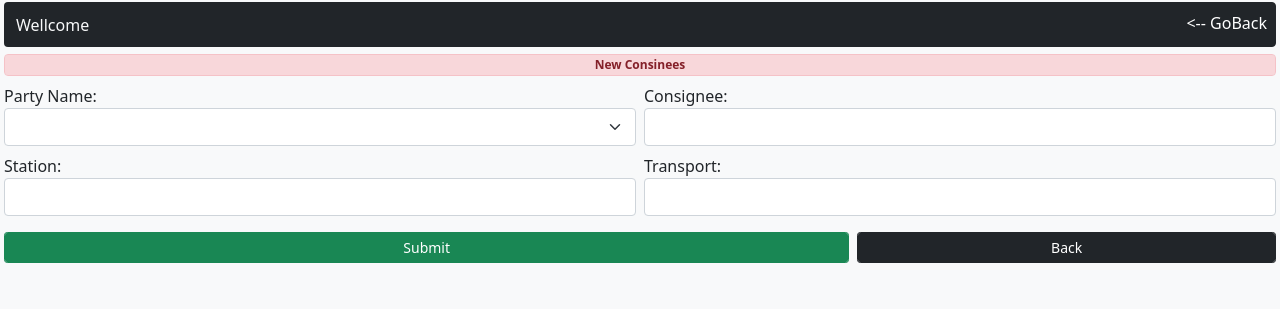
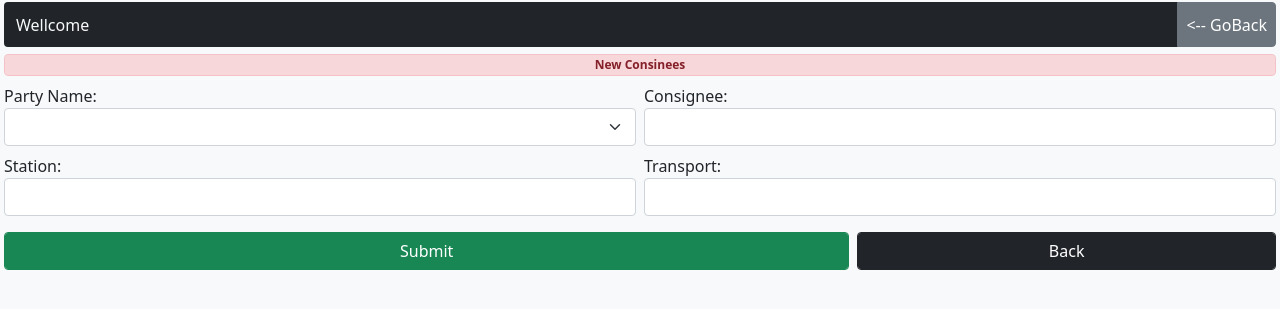
Before and after one commit to mkindia/order-m, a Django app: page /addconsignee/1/ in a window 1280 px wide. Shown: the top 309 px of the page. Run offline with Django 3.2, Linux system fonts and the light colour scheme; a user stored in the database is signed in; data comes from the database, SQL or seed files in the repository; both versions use the stored data as it was after the commit; some libraries are stand-ins or nearby versions.

Commit message:
16-09-21

```diff
--- a/makeorders/templates/add_consignee.html
+++ b/makeorders/templates/add_consignee.html
@@ -38,10 +38,10 @@
     {% endfor %}
 
     <div class="col-8">
-      <input class="form-control btn-success btn-sm mt-2" type="submit" value="Submit">
+      <input class="form-control btn-success btn mt-2" type="submit" value="Submit">
     </div>
     <div class="col-4">
-      <button class="form-control btn-dark btn-sm mt-2" type="button" onclick="history.back(-1)">Back</button>
+      <button class="form-control btn-dark btn mt-2" type="button" onclick="history.back(-1)">Back</button>
     </div>
 </form>
 
--- a/makeorders/templates/base.html
+++ b/makeorders/templates/base.html
@@ -28,8 +28,8 @@
     <div class="input-group p-0" >
       <button class="form-control bg-dark text-light border-0 text-start"  disabled>{% block bodyheader %} Wellcome {% endblock bodyheader %}
       </button>
-      <a class="btn btn-dark p-2" type="button" onclick="history.back(-1)">
-        <-- GoBack </a>
+      <button class="btn btn-secondary p-2" type="button" onclick="history.back(-1)">
+        <-- GoBack </button>
     </div>
 
 
--- a/makeorders/templates/for_data.html
+++ b/makeorders/templates/for_data.html
@@ -139,7 +139,7 @@
         <td>
                 {% for it in item %}
                 {% if it.id == orders.item_id %}
-                {{ it.item_name }} {% if orders.item_des != "" %} ( {{ orders.item_des }} ) {% endif %}
+                {{ it.item_name }} {% if orders.item_des != "" and  orders.item_des != none %} ( {{ orders.item_des }} ) {% endif %}
                 {% endif %}
                 {% endfor %}
         </td>
--- a/makeorders/templates/index.html
+++ b/makeorders/templates/index.html
@@ -151,7 +151,7 @@
           <th scope="col">Balance</th>
         </tr>
       </thead>
-      <tbody id="orders"></tbody>
+      <tbody id="orders" style="font-size: small;font-weight: bold;"></tbody>
     </table>
   </div>
 
```
Also changed, not shown: db.sqlite3.
